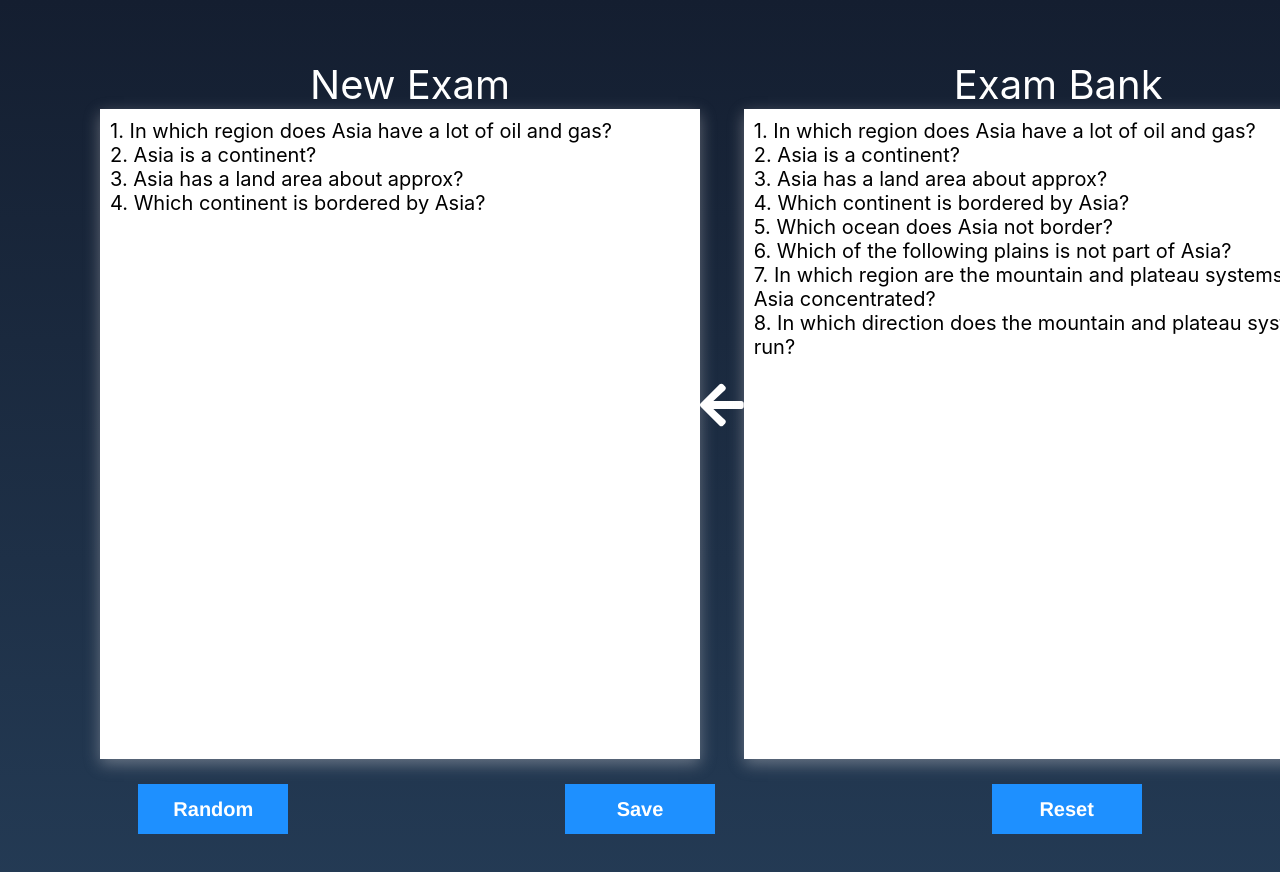
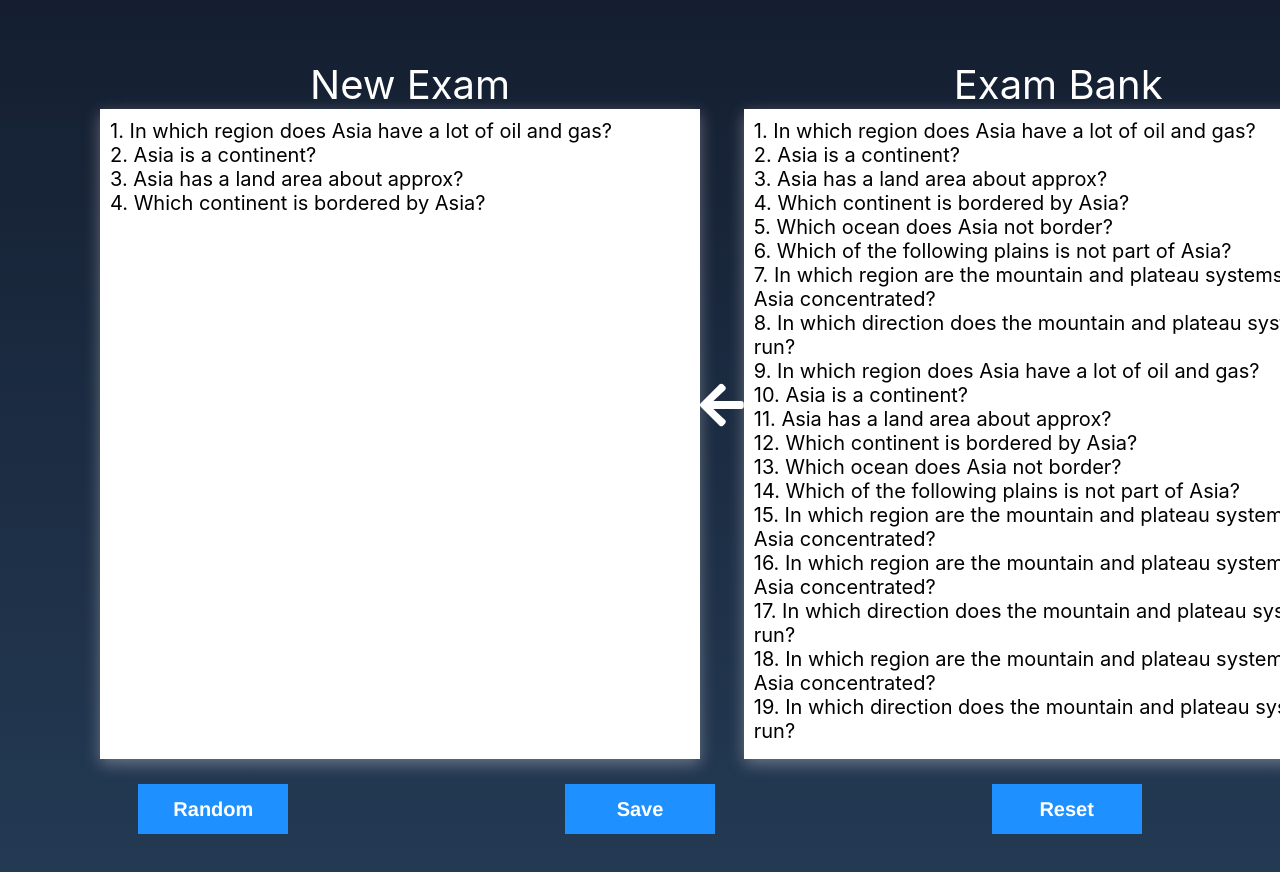
Before and after one commit to https-github-com-GiangHoang9912/capstone-project-front-end, a React (Create React App) app: page /create-exam in a window 1280 px wide. Shown: the top 872 px of the page. Built offline with nearby package versions, Linux system fonts and the light colour scheme.

Commit message:
Create exam screen

```diff
--- a/src/screen/create-exam.tsx
+++ b/src/screen/create-exam.tsx
@@ -23,7 +23,7 @@ function CreateExam(props: any) {
             <span className="title-exam">
               New Exam
             </span>
-            <div className="content-exame" >
+            <div className="content-exam" >
               <p>1. In which region does Asia have a lot of oil and gas?</p>
               <p>2. Asia is a continent?</p>
               <p>3. Asia has a land area about approx?</p>
@@ -47,6 +47,22 @@ function CreateExam(props: any) {
               <p>7. In which region are the mountain and plateau systems of Asia
                 concentrated?</p>
               <p>8. In which direction does the mountain and plateau
+                system run?</p>
+              <p>9. In which region does Asia have a lot of oil and gas?</p>
+              <p>10. Asia is a continent?</p>
+              <p>11. Asia has a land area about approx?</p>
+              <p>12. Which continent is bordered by Asia?</p>
+              <p>13. Which ocean does Asia not border?</p>
+              <p>14. Which of the following plains is not part of Asia?</p>
+              <p>15. In which region are the mountain and plateau systems
+                of Asia concentrated?</p>
+              <p>16. In which region are the mountain and plateau systems
+                of Asia concentrated?</p>
+              <p>17. In which direction does the mountain and plateau
+                system run?</p>
+              <p>18. In which region are the mountain and plateau systems
+                of Asia concentrated?</p>
+              <p>19. In which direction does the mountain and plateau
                 system run?</p>
             </div>
           </div>
@@ -72,6 +88,7 @@ html {
     height: 100%;
     font-family: Poppins-Regular, sans-serif;
   }
+
 //* Css for button */
 .container-button {
     margin-bottom: 10px;
@@ -110,7 +127,8 @@ html {
   padding:  60px 100px 10px 100px;
 }
 
-.content-exame, .content-bank {
+.content-exam, .content-bank {
+  flex: 2;
   width: 600px;
   height: 650px;
   border: 1px solid black;
@@ -118,8 +136,9 @@ html {
   padding: 10px;
   border: none;
   box-shadow: rgba(240, 234, 234, 0.35) 0px 5px 15px;
+  overflow-y: scroll;
 }
-.content-exame, .content-bank p {
+.content-exam, .content-bank p {
   font-size: 20px;
 }
 .title-exam {
```
